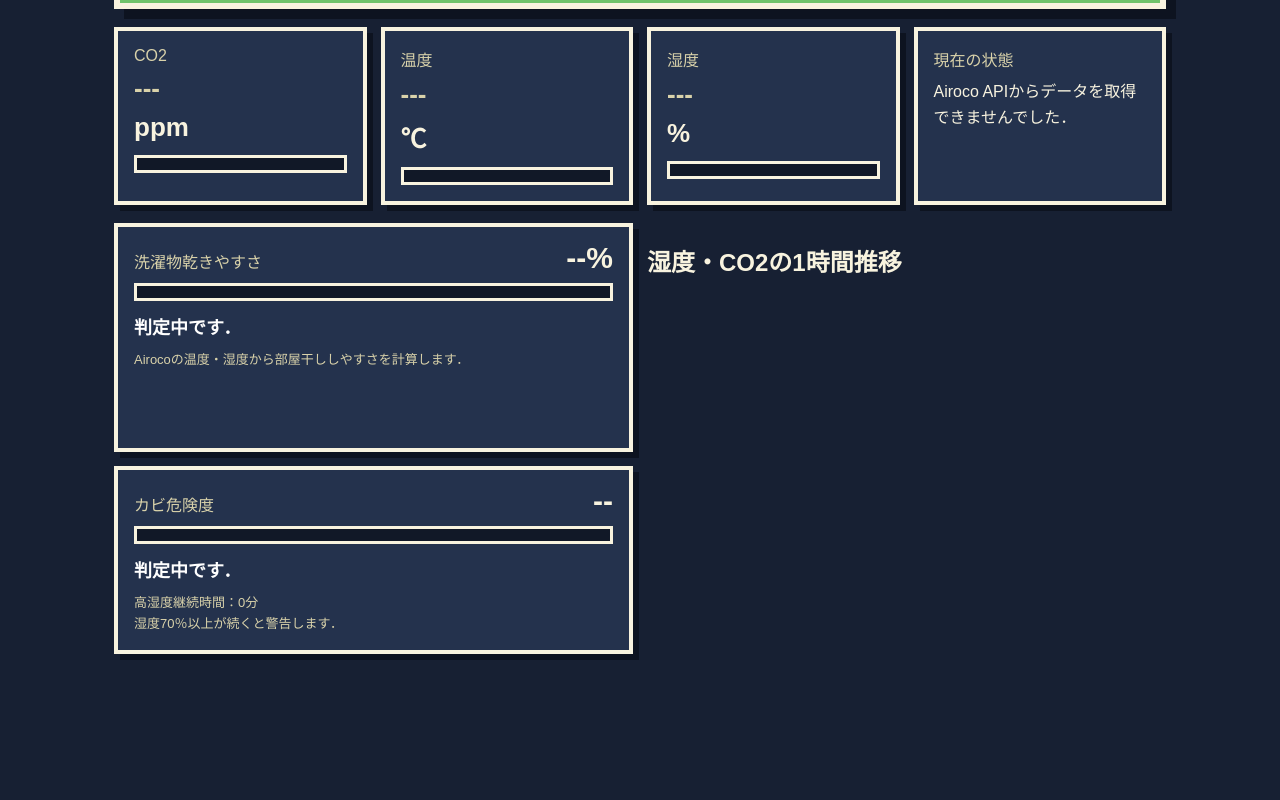
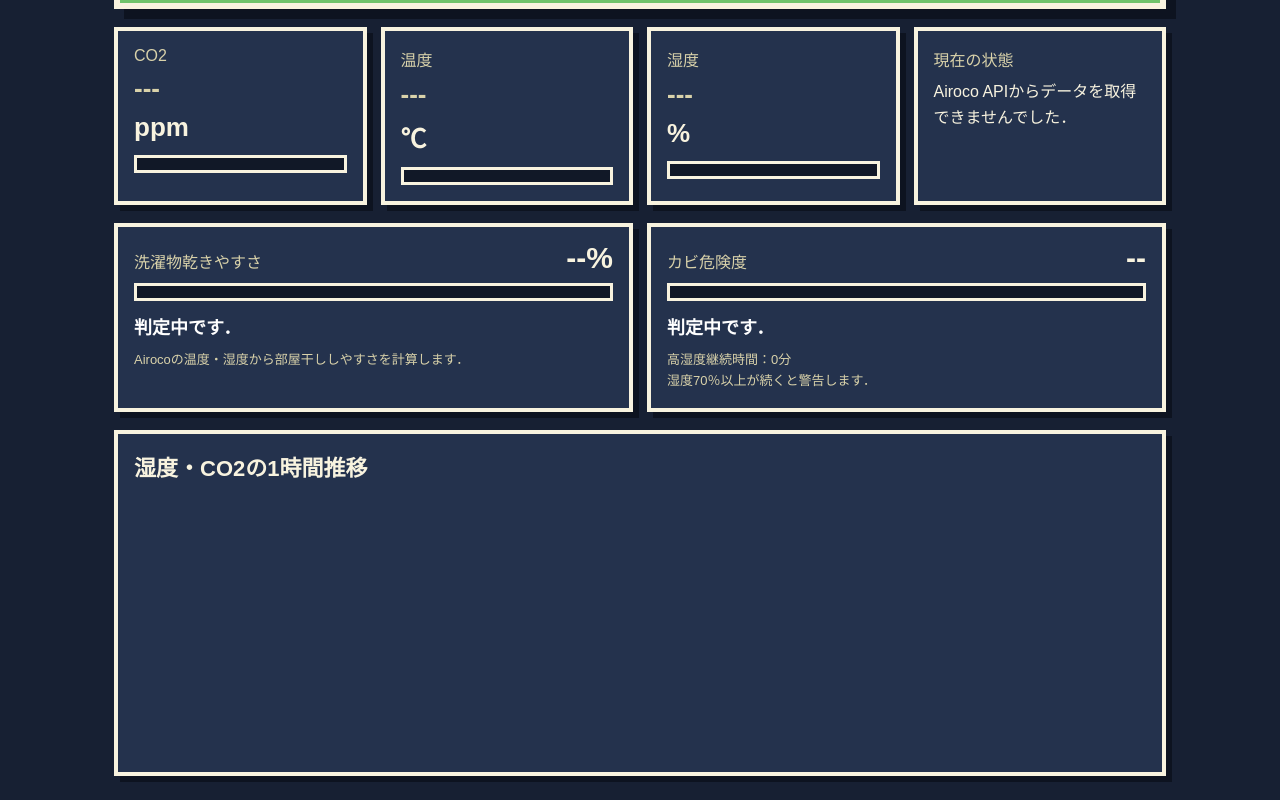
Before and after one commit to rikuto-alt/IoT_dangeon, a plain HTML site: page air_garden_proto/index.html in a window 1280 px wide. Shown: the part 626-1426 px from the top of the page. Before the commit the page ends 1304 px from the top, so only its background shows below. Drawn offline with nearby package versions, Linux system fonts and the light colour scheme; no server answers.

Commit message:
gurafutuika

```diff
--- a/air_garden_proto/index.html
+++ b/air_garden_proto/index.html
@@ -107,13 +107,6 @@
     <small id="laundryAdvice">Airocoの温度・湿度から部屋干ししやすさを計算します．</small>
   </div>
 
-      <section class="chart-panel">
-        <div class="chart-card">
-          <h2>湿度・CO2の1時間推移</h2>
-          <canvas id="historyChart"></canvas>
-        </div>
-      </section>
-
   <div class="life-card mold-card">
     <div class="life-card-header">
       <span>カビ危険度</span>
@@ -130,6 +123,16 @@
     </small>
   </div>
 </section>
+
+<section class="chart-panel">
+  <div class="chart-card">
+    <h2>湿度・CO2の1時間推移</h2>
+    <div class="chart-wrap">
+      <canvas id="historyChart"></canvas>
+    </div>
+  </div>
+</section>
+
   </main>
 
   <script src="https://cdn.jsdelivr.net/npm/chart.js"></script>
--- a/air_garden_proto/style.css
+++ b/air_garden_proto/style.css
@@ -509,16 +509,22 @@ button {
   .room-box strong {
     font-size: 30px;
   }
-
+}
   .chart-panel {
   margin-top: 18px;
+  grid-column: 1 / -1;
 }
 
 .chart-card {
+  height: auto;
   padding: 16px;
   background: #24324d;
   border: 4px solid #f8f3df;
   box-shadow: 6px 6px 0 #0d1320;
+}
+
+.chart-wrap {
+  height: 260px;
 }
 
 .chart-card h2 {
@@ -528,6 +534,5 @@ button {
 
 #historyChart {
   width: 100%;
-  max-height: 320px;
+  height: 280px;
 }
-}
```
Also changed, not shown: 1 other file. Lines whose indentation alone changed are shown as unchanged.
